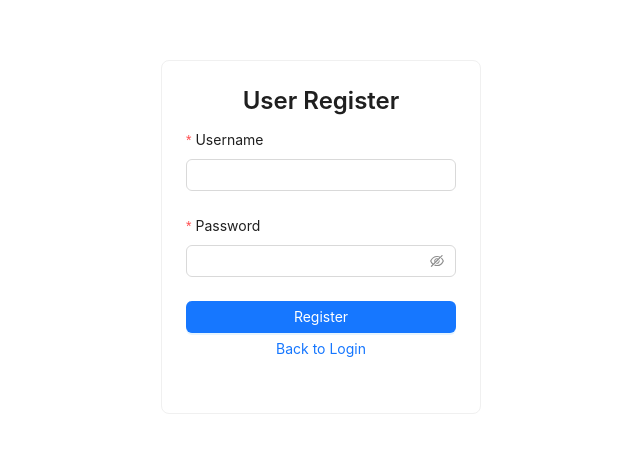
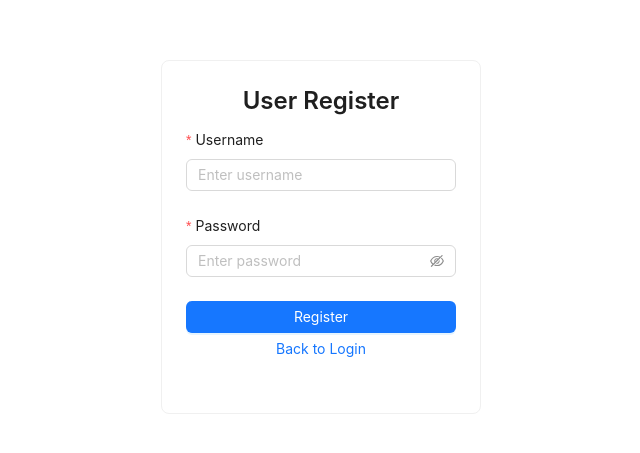
Before and after one commit to RishavLC/admin-dashboard-project, a React (Create React App) app: page /register in a window 1280 px wide. Shown: the part 163-616 px from the top of the page, without its empty margins (319-959 px from the left). Built offline with nearby package versions, Linux system fonts and the light colour scheme.

Commit message:
Register Added

```diff
--- a/src/App.js
+++ b/src/App.js
@@ -22,7 +22,7 @@ export default function App() {
   return (
     <Router>
       <Routes>
-        <Route path="/Login" element={<Login setIsAuthenticated={setIsAuthenticated} />} />
+        <Route path="/login" element={<Login setIsAuthenticated={setIsAuthenticated} />} />
         <Route path="/register" element={<Register />} />
         <Route path="/admin-dashboard" element={<ProtectedRoute role="admin" element={<AdminDashboard setIsAuthenticated={setIsAuthenticated} />} />} />
         <Route path="/user-dashboard" element={<ProtectedRoute role="user" element={<UserDashboard setIsAuthenticated={setIsAuthenticated} />} />} />
--- a/src/pages/Register.js
+++ b/src/pages/Register.js
@@ -11,7 +11,7 @@ const Register = () => {
       alert('User already exists');
     } else {
       localStorage.setItem(`user_${username}`, password);
-      alert('Registration successful. Please login.');
+      alert('Registration successful! Please login.');
       navigate('/login');
     }
   };
@@ -20,14 +20,34 @@ const Register = () => {
     <div style={{ display: 'flex', justifyContent: 'center', alignItems: 'center', height: '100vh' }}>
       <Card style={{ width: 320 }}>
         <Title level={3} style={{ textAlign: 'center' }}>User Register</Title>
-        <Form onFinish={handleRegister} layout="vertical" validateTrigger={['onChange', 'onBlur']}>
-          <Form.Item name="username" label="Username" rules={[{ required: true, message: 'Username is required' }]}> <Input /> </Form.Item>
-          <Form.Item name="password" label="Password" rules={[{ required: true, message: 'Password is required' }]}> <Input.Password /> </Form.Item>
+        <Form
+          onFinish={handleRegister}
+          layout="vertical"
+          validateTrigger={['onChange', 'onBlur']}
+        >
+          <Form.Item
+            name="username"
+            label="Username"
+            rules={[{ required: true, message: 'Username is required' }]}
+          >
+            <Input placeholder="Enter username" />
+          </Form.Item>
+
+          <Form.Item
+            name="password"
+            label="Password"
+            rules={[{ required: true, message: 'Password is required' }]}
+          >
+            <Input.Password placeholder="Enter password" />
+          </Form.Item>
+
           <Form.Item>
             <Button type="primary" htmlType="submit" block>
               Register
             </Button>
-            <Button type="link" block onClick={() => navigate('/login')}>Back to Login</Button>
+            <Button type="link" block onClick={() => navigate('/login')}>
+              Back to Login
+            </Button>
           </Form.Item>
         </Form>
       </Card>
```
